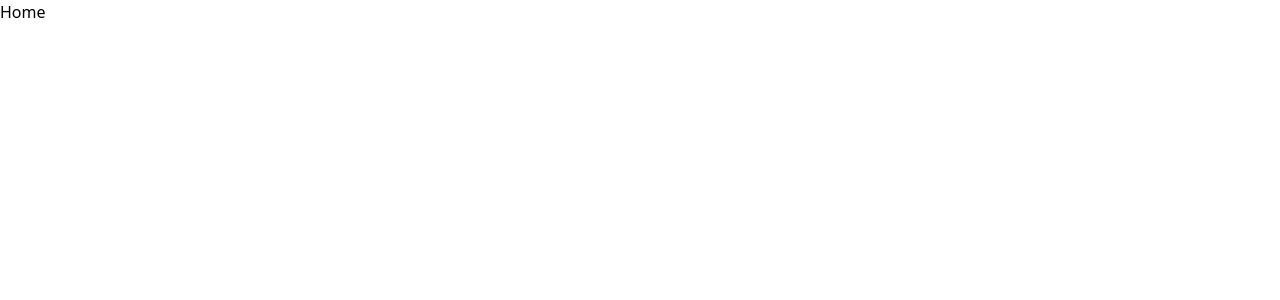
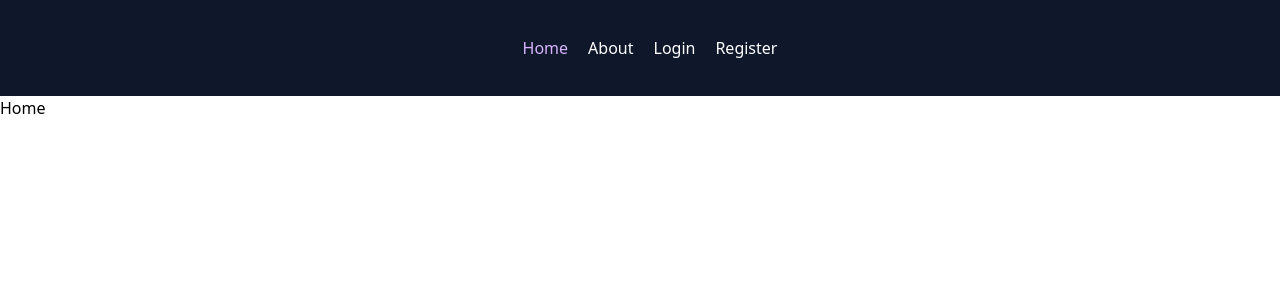
Before and after one commit to poyrazavsever/Authorization-App, a React (Create React App) app: page / in a window 1280 px wide. Shown: the top 300 px of the page. Built offline with nearby package versions, Linux system fonts and the light colour scheme.

Commit message:
feat(auth): Authorization Work Done

```diff
--- a/src/App.js
+++ b/src/App.js
@@ -1,17 +1,52 @@
-import { Route, Routes } from "react-router-dom"
+import { Route, Routes, NavLink, Navigate  } from "react-router-dom"
 import { routes } from "./routes"
+import {useSelector} from "react-redux"
+import React from "react";
 
 
 function App() {
 
+  const { user } = useSelector(state => state.auth)
+
   return (
+
     <div>
+
+      <nav className="h-24 flex items-center justify-center bg-slate-900">
+
+        {routes.filter((route) => {
+          if(user && (route.path === "/login" || route.path === "/register")){
+            return false
+          }else if(!user && (route.path === "/profile")){
+            return false
+          }else{
+            return true
+          }
+        }).map((route) => {
+
+          return (
+
+            <NavLink end exact={route.exact.toString()} to={route.path} key={route.name}
+            className={({ isActive }) =>
+              isActive ? "text-purple-300 pl-5" : "pl-5 text-white"
+            }>
+              {route.name}
+            </NavLink>
+
+          )
+
+        })}
+
+      </nav>
+
+
       <Routes>
 
         {routes.map((route) => {
 
           return (
-            <Route key= {route.path} exact ={route.exact} path={route.path} element = {<route.component />}></Route>
+            <Route key={route.path} exact={route.exact} path={route.path}
+            element={route.auth && !user ? <Navigate to="/login" /> : <route.component/> } />
           )
 
         })}
--- a/src/routes.js
+++ b/src/routes.js
@@ -8,30 +8,35 @@ import Profile from "./views/Profile"
 export const routes = [
     {
         path: "/",
+        name: "Home",
         exact : true,
         component: Home,
         auth:false
     },
     {
         path: "/about",
+        name: "About",
         exact : true,
         component: About,
         auth:false
     },
     {
         path: "/login",
+        name: "Login",
         exact : true,
         component: Login,
         auth:false
     },
     {
         path: "/register",
+        name: "Register",
         exact : true,
         component: Register,
         auth:false
     },
     {
         path: "/profile",
+        name: "Profile",
         exact : true,
         component: Profile,
         auth:true
```
